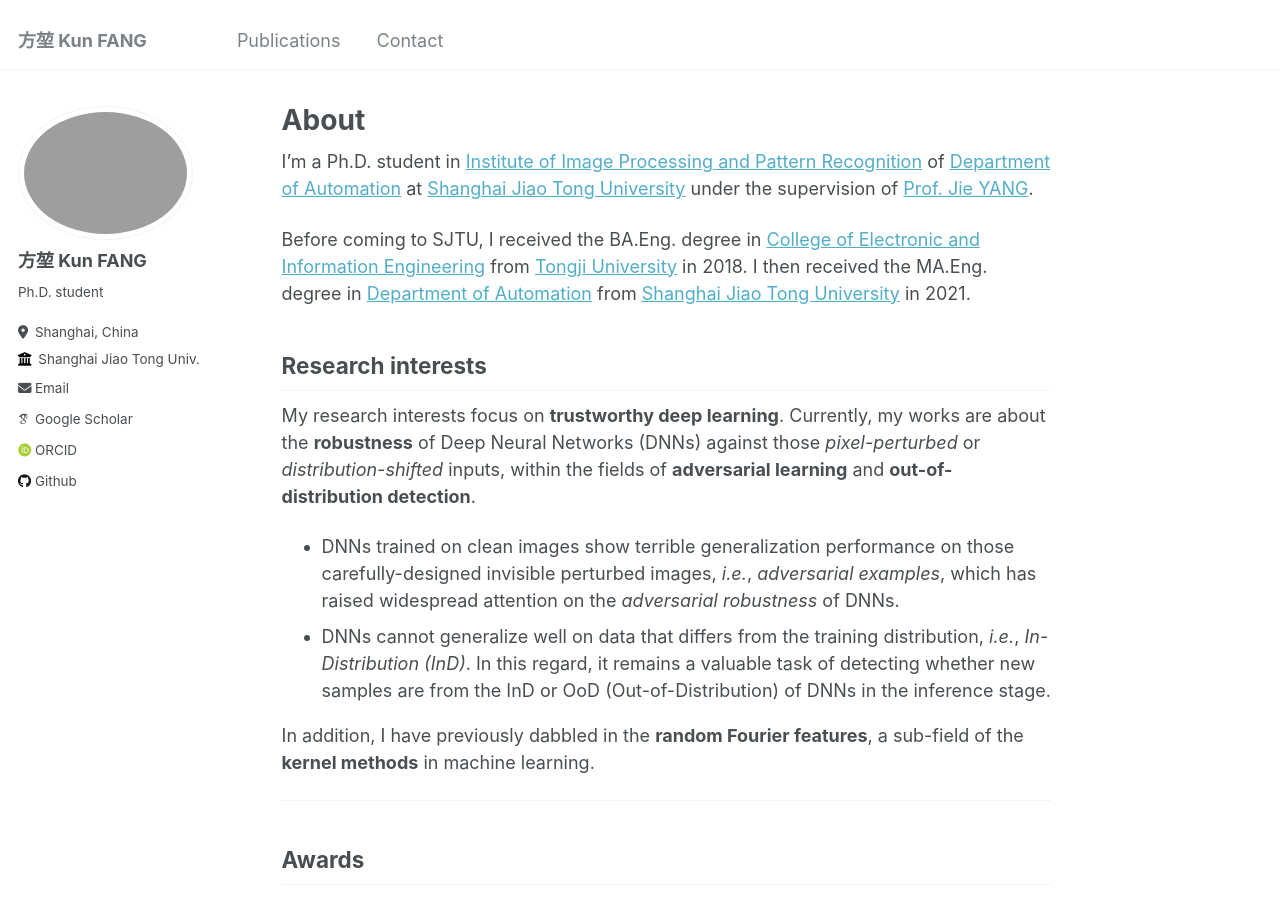
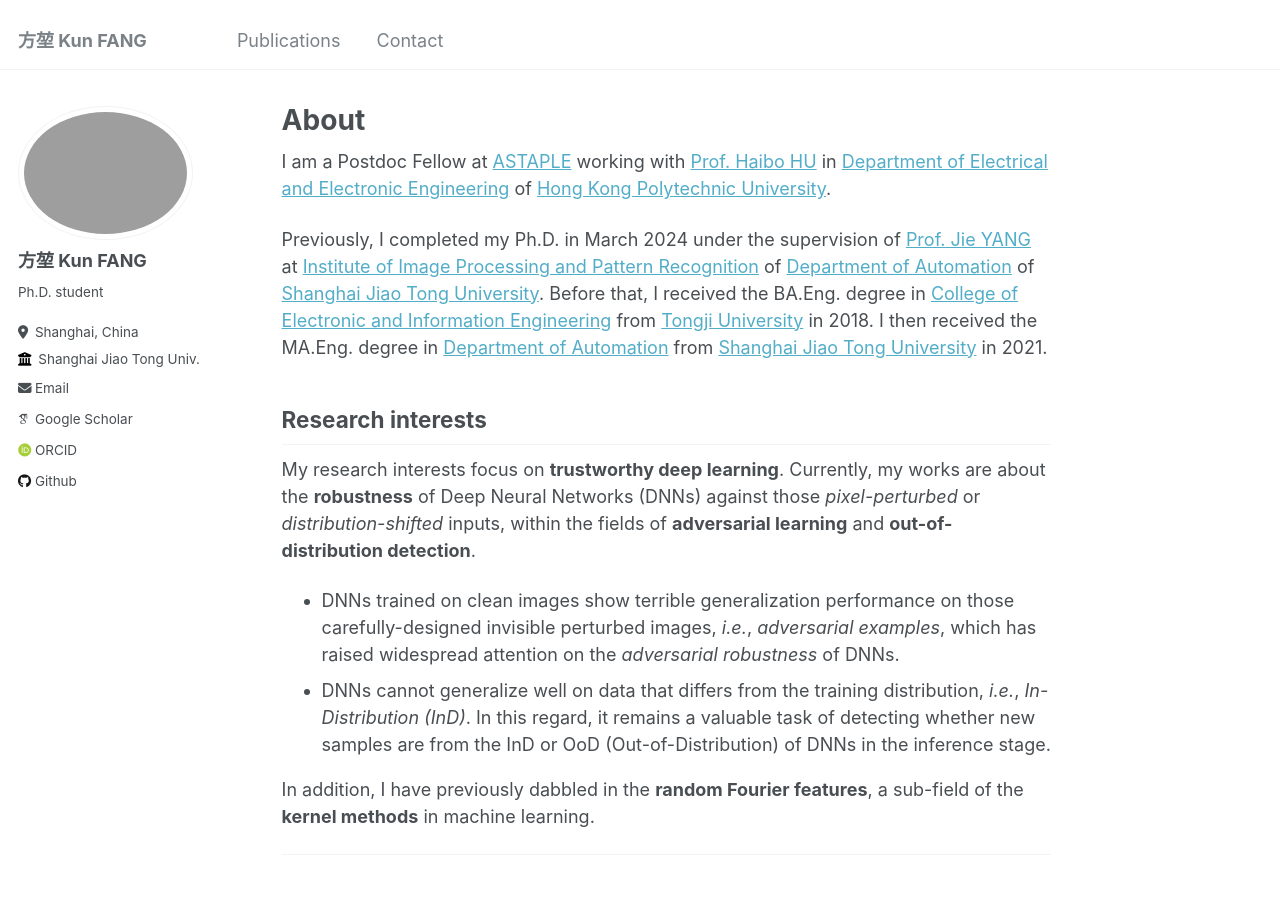
Before and after one commit to fanghenshaometeor/fanghenshaometeor.github.io, a Jekyll site: the page built from _pages/about.md, in a window 1280 px wide and 900 px high. Built offline with Jekyll 4.4.1, drawn with Linux system fonts in a browser that asks for light colours; some web fonts are replaced.

Commit message:
update-about

```diff
--- a/_pages/about.md
+++ b/_pages/about.md
@@ -7,9 +7,9 @@ redirect_from:
   - /about.html
 ---
 
-I'm a Ph.D. student in [Institute of Image Processing and Pattern Recognition](http://www.pami.sjtu.edu.cn/) of [Department of Automation](https://automation.sjtu.edu.cn/) at [Shanghai Jiao Tong University](https://www.sjtu.edu.cn/) under the supervision of [Prof. Jie YANG](https://scholar.google.com/citations?user=tmx7tu8AAAAJ&hl=en).
+I am a Postdoc Fellow at [ASTAPLE](https://www.astaple.com/) working with [Prof. Haibo HU](https://haibohu.org/) in [Department of Electrical and Electronic Engineering](https://www.polyu.edu.hk/eee/?sc_lang=en) of [Hong Kong Polytechnic University](https://www.polyu.edu.hk/en/).
 
-Before coming to SJTU, I received the BA.Eng. degree in [College of Electronic and Information Engineering](https://see.tongji.edu.cn/) from [Tongji University](https://www.tongji.edu.cn/) in 2018. I then received the MA.Eng. degree in [Department of Automation](https://automation.sjtu.edu.cn/) from [Shanghai Jiao Tong University](https://www.sjtu.edu.cn/) in 2021.
+Previously, I completed my Ph.D. in March 2024 under the supervision of [Prof. Jie YANG](https://scholar.google.com/citations?user=tmx7tu8AAAAJ&hl=en) at [Institute of Image Processing and Pattern Recognition](http://www.pami.sjtu.edu.cn/) of [Department of Automation](https://automation.sjtu.edu.cn/) of [Shanghai Jiao Tong University](https://www.sjtu.edu.cn/). Before that, I received the BA.Eng. degree in [College of Electronic and Information Engineering](https://see.tongji.edu.cn/) from [Tongji University](https://www.tongji.edu.cn/) in 2018. I then received the MA.Eng. degree in [Department of Automation](https://automation.sjtu.edu.cn/) from [Shanghai Jiao Tong University](https://www.sjtu.edu.cn/) in 2021.
 
 
 Research interests
```
